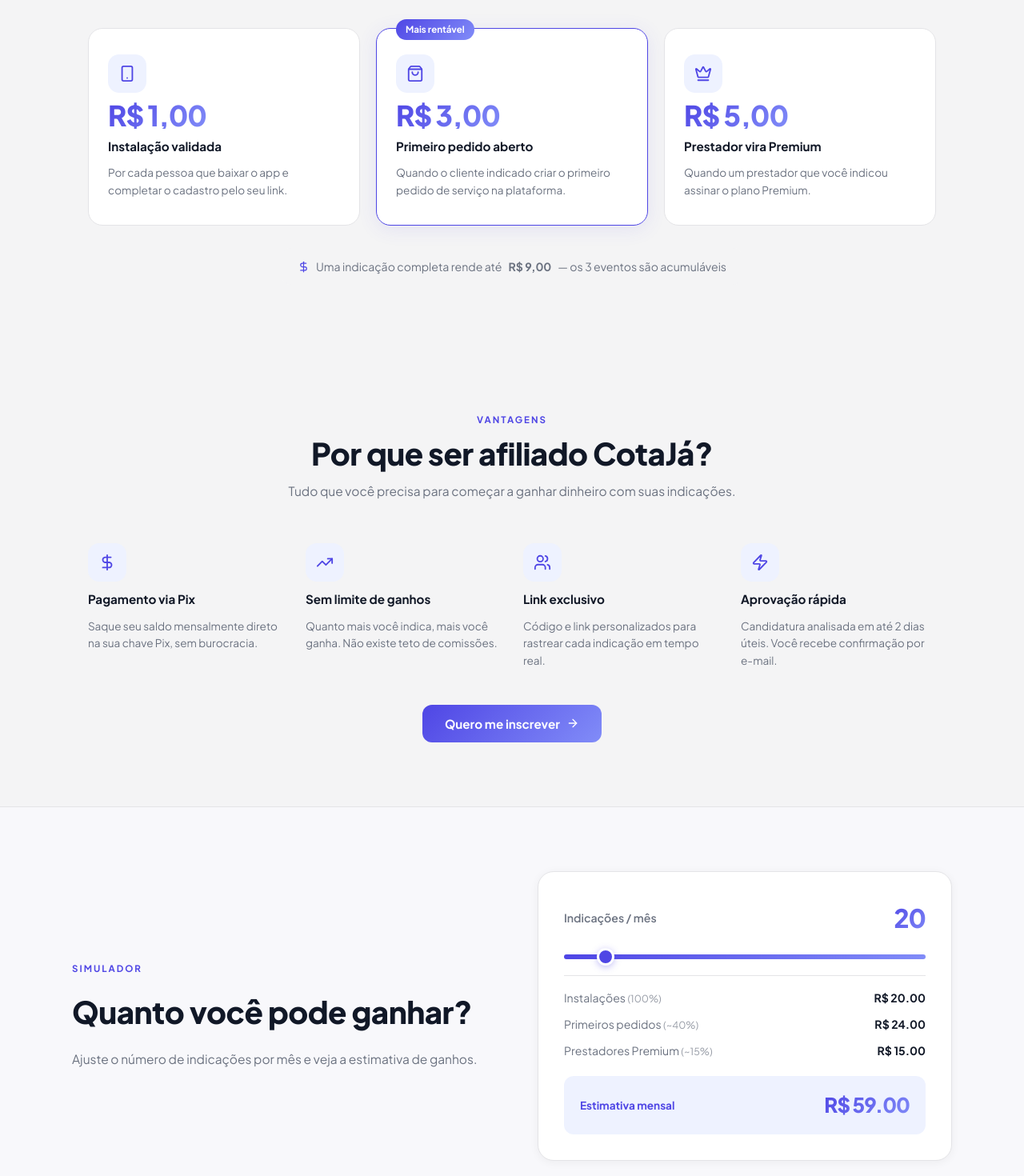
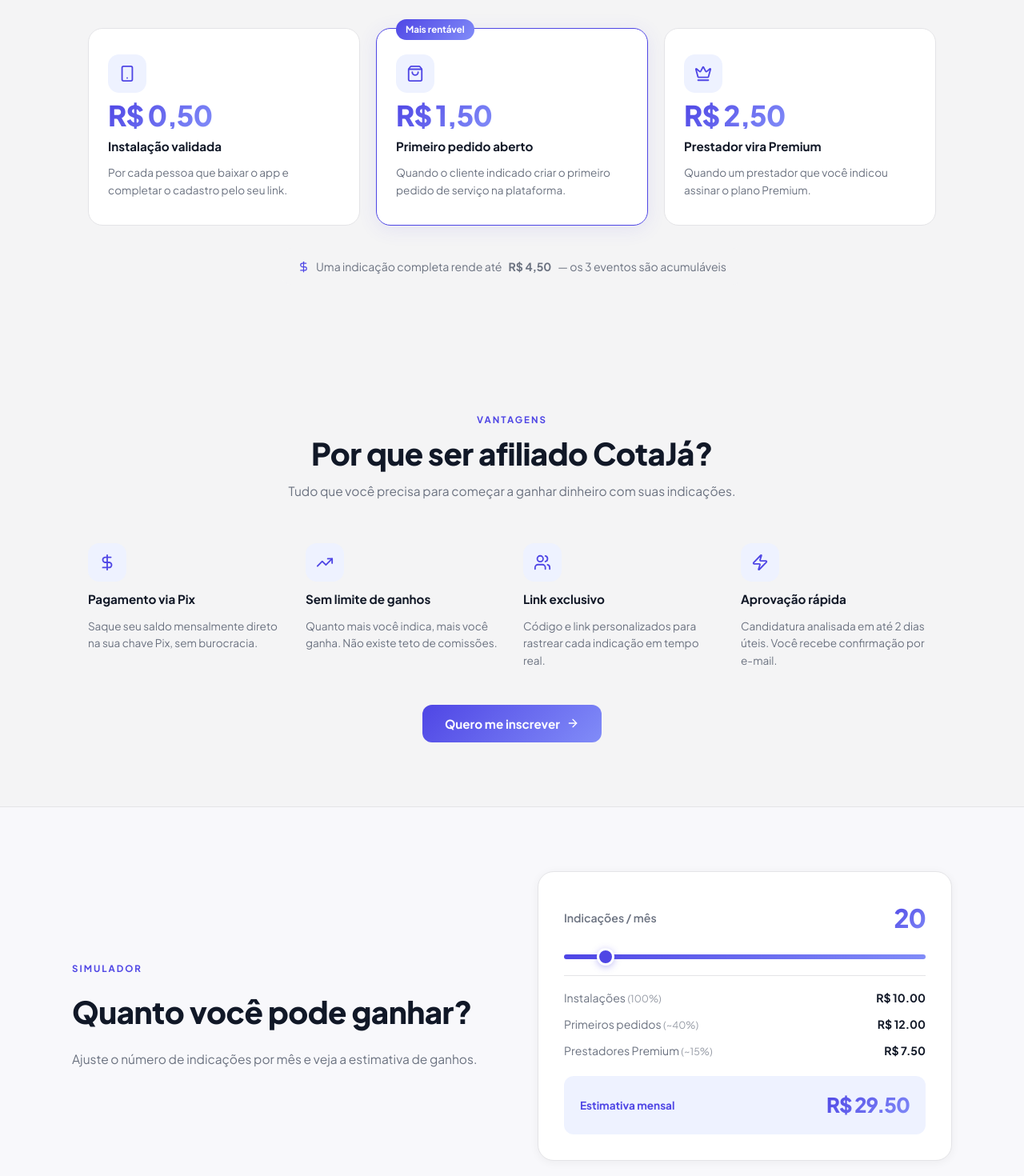
Before and after one commit to anderson-assis-dev/cotaja-landing, a React (Create React App) app: page /afiliados in a window 1280 px wide. Shown: the part 940-2410 px from the top of the page at 80% size. Built offline with nearby package versions, Linux system fonts and the light colour scheme; no server answers.

Commit message:
ajustes valores

```diff
--- a/src/components/Affiliate.jsx
+++ b/src/components/Affiliate.jsx
@@ -12,20 +12,20 @@
   {
     icon: <Smartphone size={22} />,
     title: 'Instalação validada',
-    value: 'R$ 1,00',
+    value: 'R$ 0,50',
     desc: 'Por cada pessoa que baixar o app e completar o cadastro pelo seu link.',
   },
   {
     icon: <ShoppingBag size={22} />,
     title: 'Primeiro pedido aberto',
-    value: 'R$ 3,00',
+    value: 'R$ 1,50',
     desc: 'Quando o cliente indicado criar o primeiro pedido de serviço na plataforma.',
     featured: true,
   },
   {
     icon: <Crown size={22} />,
     title: 'Prestador vira Premium',
-    value: 'R$ 5,00',
+    value: 'R$ 2,50',
     desc: 'Quando um prestador que você indicou assinar o plano Premium.',
   },
 ];
@@ -47,7 +47,7 @@
   { q: 'Quando recebo o pagamento?', a: 'Pagamentos são processados mensalmente via Pix para a chave cadastrada, desde que o saldo aprovado seja de pelo menos R$ 20,00.' },
   { q: 'Tem limite de indicações?', a: 'Não existe limite. Quanto mais você indica, mais você ganha — sem teto de comissões.' },
   { q: 'Preciso ser usuário do app?', a: 'Não. Criadores de conteúdo, influenciadores e qualquer pessoa pode se inscrever como afiliado, independentemente de usar o app.' },
-  { q: 'Os eventos são acumuláveis?', a: 'Sim! Uma única indicação pode gerar os 3 eventos — instalação, primeiro pedido e Premium — rendendo até R$ 9,00 por usuário indicado.' },
+  { q: 'Os eventos são acumuláveis?', a: 'Sim! Uma única indicação pode gerar os 3 eventos — instalação, primeiro pedido e Premium — rendendo até R$ 4,50 por usuário indicado.' },
   { q: 'Como acompanho minhas indicações?', a: 'Após aprovação você recebe acesso ao painel de afiliado, onde visualiza cliques, conversões e saldo em tempo real.' },
 ];
 
@@ -266,7 +266,7 @@
       <section className="af-stats">
         <div className="af-stats-inner">
           <div>
-            <div className="af-stat-val">R$ 9,00</div>
+            <div className="af-stat-val">R$ 4,50</div>
             <div className="af-stat-label">por indicação completa</div>
           </div>
           <div>
@@ -301,7 +301,7 @@
           </div>
           <div className="af-comm-note">
             <DollarSign size={15} />
-            Uma indicação completa rende até <strong>R$ 9,00</strong> — os 3 eventos são acumuláveis
+            Uma indicação completa rende até <strong>R$ 4,50</strong> — os 3 eventos são acumuláveis
           </div>
         </div>
       </section>
@@ -354,20 +354,20 @@
             <div className="af-sim-breakdown">
               <div className="af-sim-row">
                 <span>Instalações <small>(100%)</small></span>
-                <strong>R$ {(refs * 1).toFixed(2)}</strong>
+                <strong>R$ {(refs * 0.5).toFixed(2)}</strong>
               </div>
               <div className="af-sim-row">
                 <span>Primeiros pedidos <small>(~40%)</small></span>
-                <strong>R$ {(refs * 0.4 * 3).toFixed(2)}</strong>
+                <strong>R$ {(refs * 0.4 * 1.5).toFixed(2)}</strong>
               </div>
               <div className="af-sim-row">
                 <span>Prestadores Premium <small>(~15%)</small></span>
-                <strong>R$ {(refs * 0.15 * 5).toFixed(2)}</strong>
+                <strong>R$ {(refs * 0.15 * 2.5).toFixed(2)}</strong>
               </div>
             </div>
             <div className="af-sim-total">
               <span>Estimativa mensal</span>
-              <strong>R$ {(refs * 1 + refs * 0.4 * 3 + refs * 0.15 * 5).toFixed(2)}</strong>
+              <strong>R$ {(refs * 0.5 + refs * 0.4 * 1.5 + refs * 0.15 * 2.5).toFixed(2)}</strong>
             </div>
           </div>
         </div>
```
